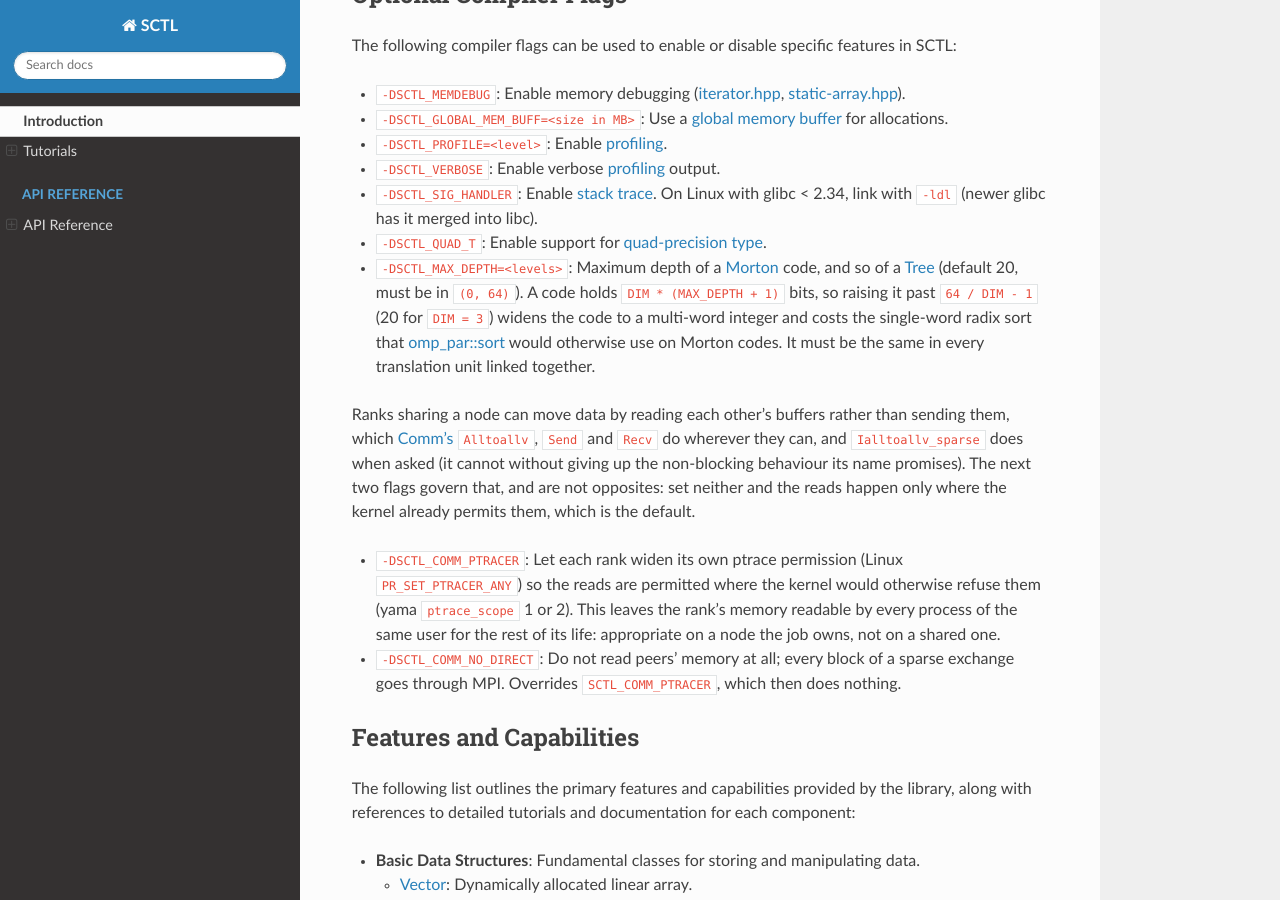
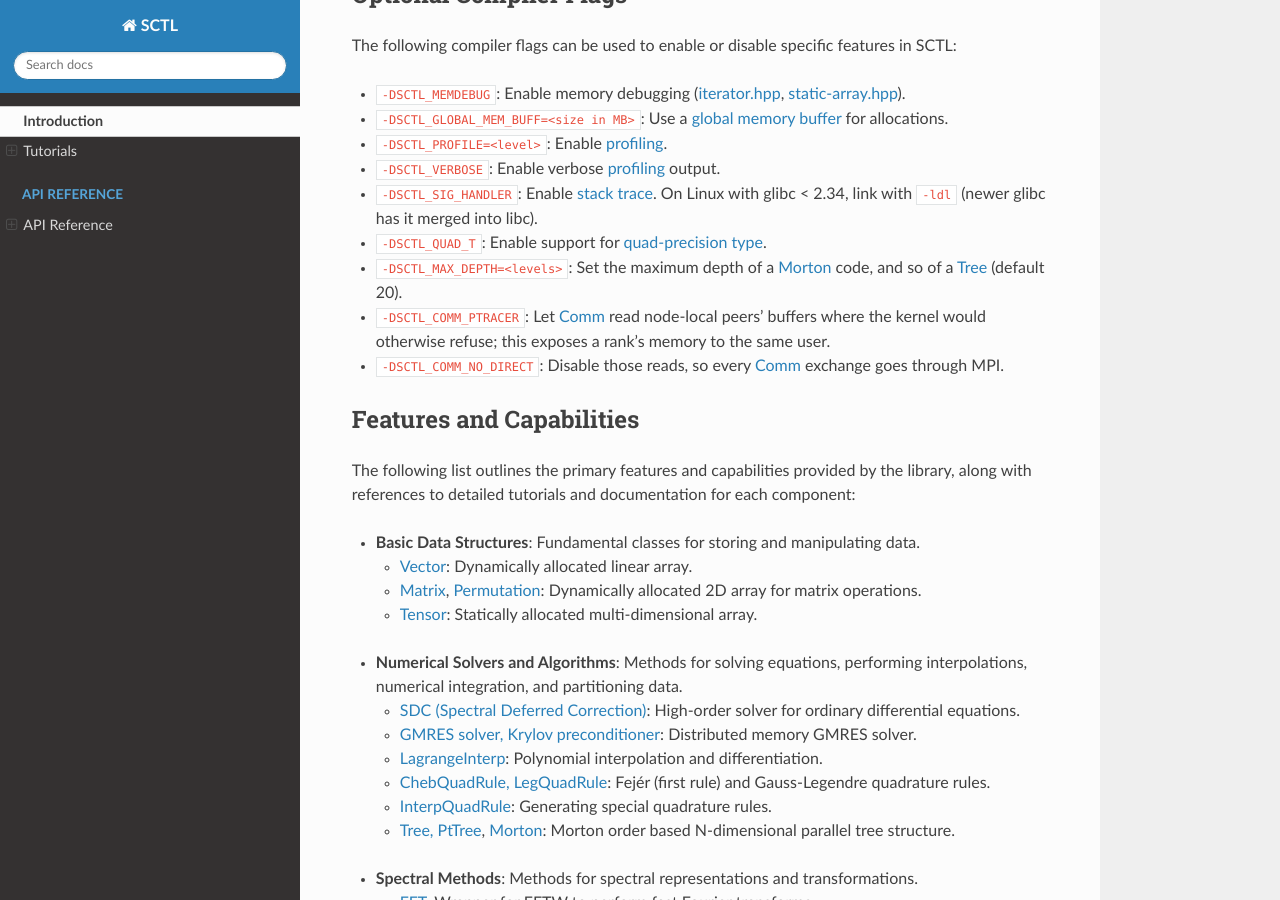
Before and after one commit to dmalhotra/SCTL, a Sphinx documentation site: the page built from doc/index.rst, in a window 1280 px wide and 900 px high, scrolled down 1336 px. Built offline with Sphinx 7.4.7 and the Read the Docs theme 3.1.0, drawn with Linux system fonts in a browser that asks for light colours.

Commit message:
doc: the flag list names a flag and defers, so keep the new three to that
Every other entry is one imperative sentence -- Enable, Use -- that names the
feature and hands off to the header behind its :ref:. The three added for
SCTL_MAX_DEPTH and the two Comm flags instead opened with a noun phrase, ran
three to four times as long as the longest existing entry, and put a paragraph
of prose between the bullets, which is the only place in the section where the
list breaks.

The Comm detail was already in comm.hpp: the default, PR_SET_PTRACER_ANY, what
it exposes and for how long, and NO_DIRECT overriding it. Dropping it from the
index removes a duplicate. The depth detail was documented nowhere, so it moves
to a comment on the macro rather than being lost -- that it must match across
translation units, and where a code stops fitting one word and gives up the
radix sort.

Co-Authored-By: Claude Opus 5 (1M context) <noreply@anthropic.com>

```diff
--- a/doc/index.rst
+++ b/doc/index.rst
@@ -74,12 +74,9 @@ The following compiler flags can be used to enable or disable specific features
 - ``-DSCTL_VERBOSE``: Enable verbose :ref:`profiling <profile_hpp>` output.
 - ``-DSCTL_SIG_HANDLER``: Enable :ref:`stack trace <stacktrace_h>`. On Linux with glibc < 2.34, link with ``-ldl`` (newer glibc has it merged into libc).
 - ``-DSCTL_QUAD_T``: Enable support for :ref:`quad-precision type <math_utils_hpp>`.
-- ``-DSCTL_MAX_DEPTH=<levels>``: Maximum depth of a :ref:`Morton <morton_hpp>` code, and so of a :ref:`Tree <tree_hpp>` (default 20, must be in ``(0, 64)``). A code holds ``DIM * (MAX_DEPTH + 1)`` bits, so raising it past ``64 / DIM - 1`` (20 for ``DIM = 3``) widens the code to a multi-word integer and costs the single-word radix sort that :ref:`omp_par::sort <ompUtils_hpp>` would otherwise use on Morton codes. It must be the same in every translation unit linked together.
-
-Ranks sharing a node can move data by reading each other's buffers rather than sending them, which :ref:`Comm's <comm_hpp>` ``Alltoallv``, ``Send`` and ``Recv`` do wherever they can, and ``Ialltoallv_sparse`` does when asked (it cannot without giving up the non-blocking behaviour its name promises). The next two flags govern that, and are not opposites: set neither and the reads happen only where the kernel already permits them, which is the default.
-
-- ``-DSCTL_COMM_PTRACER``: Let each rank widen its own ptrace permission (Linux ``PR_SET_PTRACER_ANY``) so the reads are permitted where the kernel would otherwise refuse them (yama ``ptrace_scope`` 1 or 2). This leaves the rank's memory readable by every process of the same user for the rest of its life: appropriate on a node the job owns, not on a shared one.
-- ``-DSCTL_COMM_NO_DIRECT``: Do not read peers' memory at all; every block of a sparse exchange goes through MPI. Overrides ``SCTL_COMM_PTRACER``, which then does nothing.
+- ``-DSCTL_MAX_DEPTH=<levels>``: Set the maximum depth of a :ref:`Morton <morton_hpp>` code, and so of a :ref:`Tree <tree_hpp>` (default 20).
+- ``-DSCTL_COMM_PTRACER``: Let :ref:`Comm <comm_hpp>` read node-local peers' buffers where the kernel would otherwise refuse; this exposes a rank's memory to the same user.
+- ``-DSCTL_COMM_NO_DIRECT``: Disable those reads, so every :ref:`Comm <comm_hpp>` exchange goes through MPI.
 
 Features and Capabilities
 -------------------------
```
Also changed, not shown: 1 other file.
